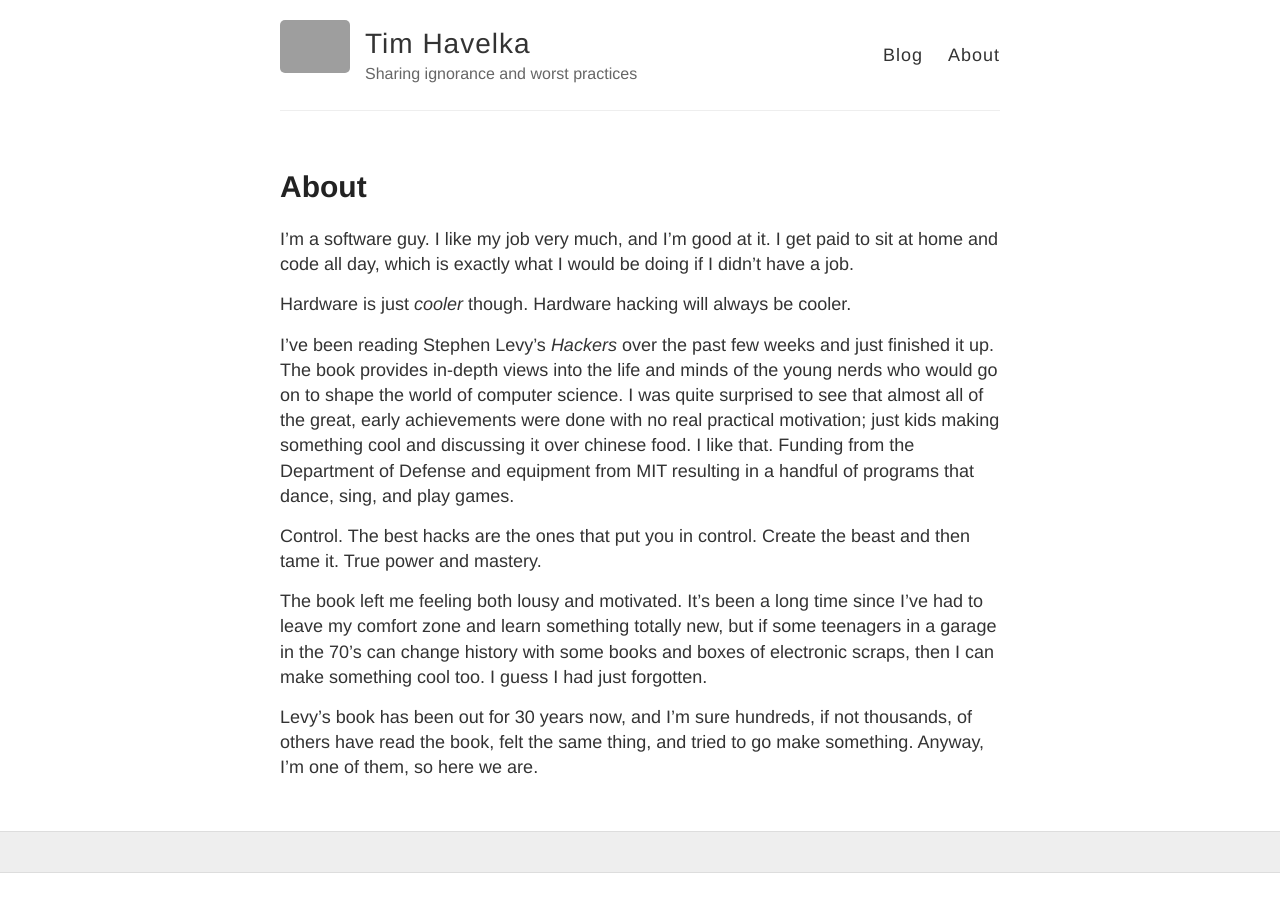
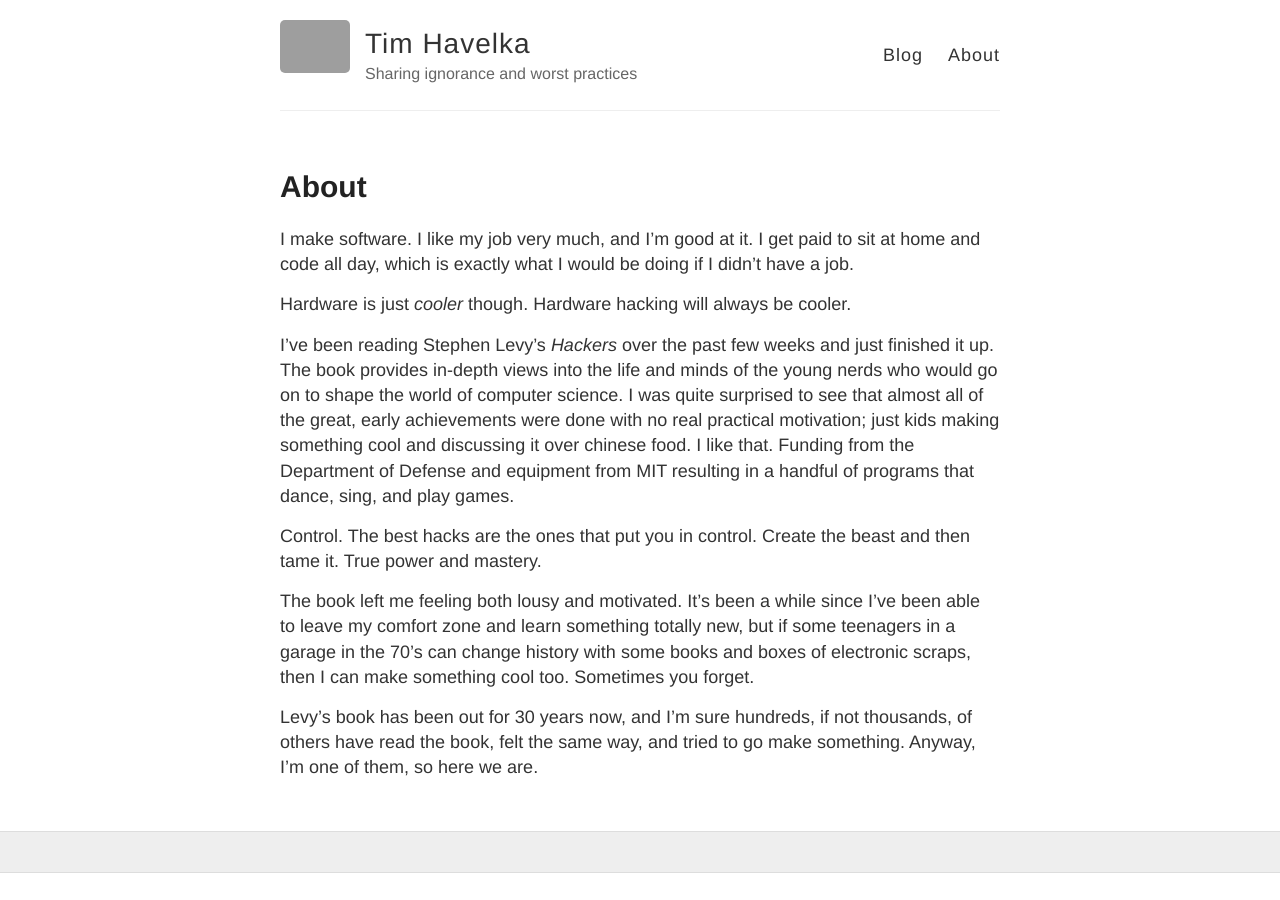
Before and after one commit to thavelka/thavelka.github.io, a Jekyll site: the page built from about.md, in a window 1280 px wide. Built offline with Jekyll 4.4.1, drawn with Linux system fonts in a browser that asks for light colours; grey boxes are pictures that could not be loaded.

Commit message:
Update about.md

```diff
--- a/about.md
+++ b/about.md
@@ -4,7 +4,7 @@ title: About
 permalink: /about/
 ---
 
-I'm a software guy. I like my job very much, and I'm good at it. I get paid to sit at home and code all day, which is exactly what I would be doing if I didn't have a job.
+I make software. I like my job very much, and I'm good at it. I get paid to sit at home and code all day, which is exactly what I would be doing if I didn't have a job.
 
 Hardware is just _cooler_ though. Hardware hacking will always be cooler.
 
@@ -12,6 +12,6 @@ I've been reading Stephen Levy's _Hackers_ over the past few weeks and just fini
 
 Control. The best hacks are the ones that put you in control. Create the beast and then tame it. True power and mastery.
 
-The book left me feeling both lousy and motivated. It's been a long time since I've had to leave my comfort zone and learn something totally new, but if some teenagers in a garage in the 70's can change history with some books and boxes of electronic scraps, then I can make something cool too. I guess I had just forgotten.
+The book left me feeling both lousy and motivated. It's been a while since I've been able to leave my comfort zone and learn something totally new, but if some teenagers in a garage in the 70's can change history with some books and boxes of electronic scraps, then I can make something cool too. Sometimes you forget.
 
-Levy's book has been out for 30 years now, and I'm sure hundreds, if not thousands, of others have read the book, felt the same thing, and tried to go make something. Anyway, I'm one of them, so here we are.
+Levy's book has been out for 30 years now, and I'm sure hundreds, if not thousands, of others have read the book, felt the same way, and tried to go make something. Anyway, I'm one of them, so here we are.
```
